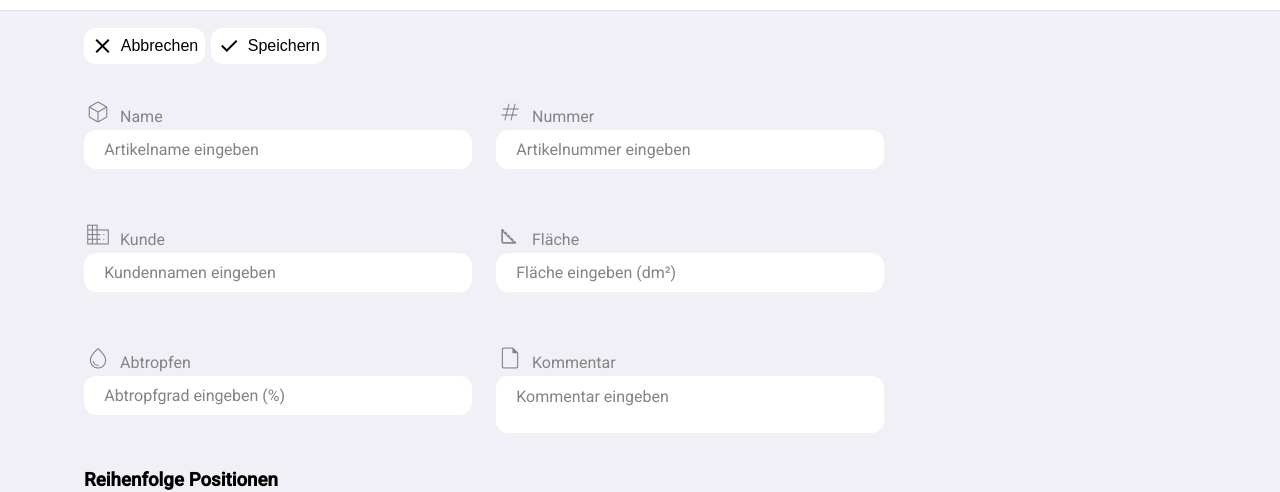
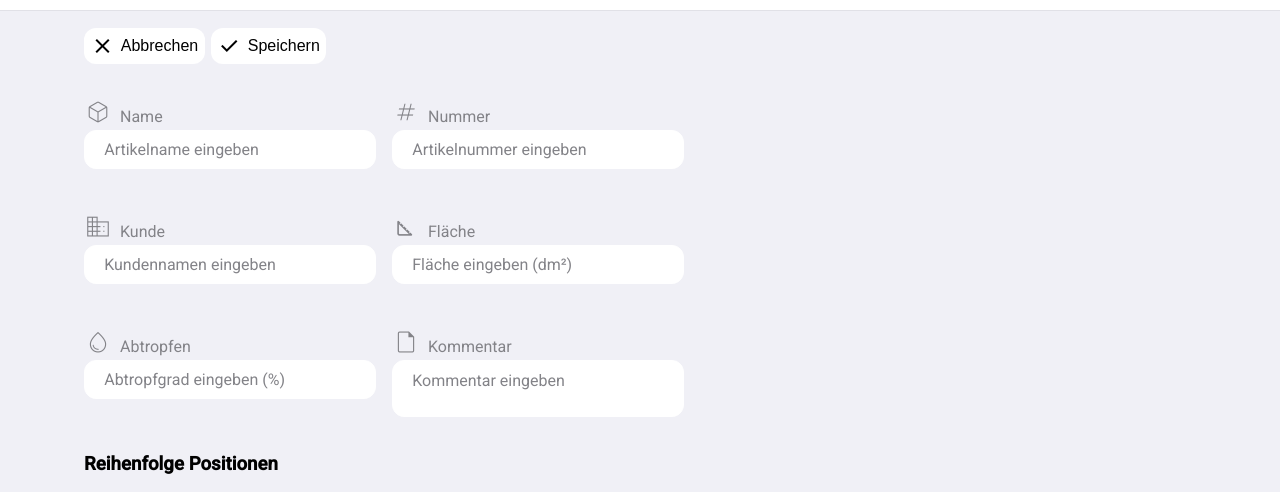
Before and after one commit to rapbru/cas-fee-project2-gravox, an Angular app in the folder frontend/: page /add-article in a window 1280 px wide. Shown: the part 148-640 px from the top of the page. Built offline with nearby package versions, Linux system fonts and the light colour scheme; no server answers; sample sign-in values are in the browser's storage.

Commit message:
Cosntrained max widht of input field columsn to widht of postion sequence cards.

```diff
--- a/frontend/src/app/add-article/add-article.component.scss
+++ b/frontend/src/app/add-article/add-article.component.scss
@@ -110,14 +110,14 @@
 .input-fields-container {
   display: flex;
   flex-direction: column;
-  gap: 12px;
-  max-width: 800px;
+  gap: 8px;
+  max-width: 600px;
   width: 100%;
   margin: 0;
 
   @media (min-width: 768px) {
     display: grid;
     grid-template-columns: repeat(2, 1fr);
-    gap: 24px;
+    gap: 16px;
   }
 }
```
